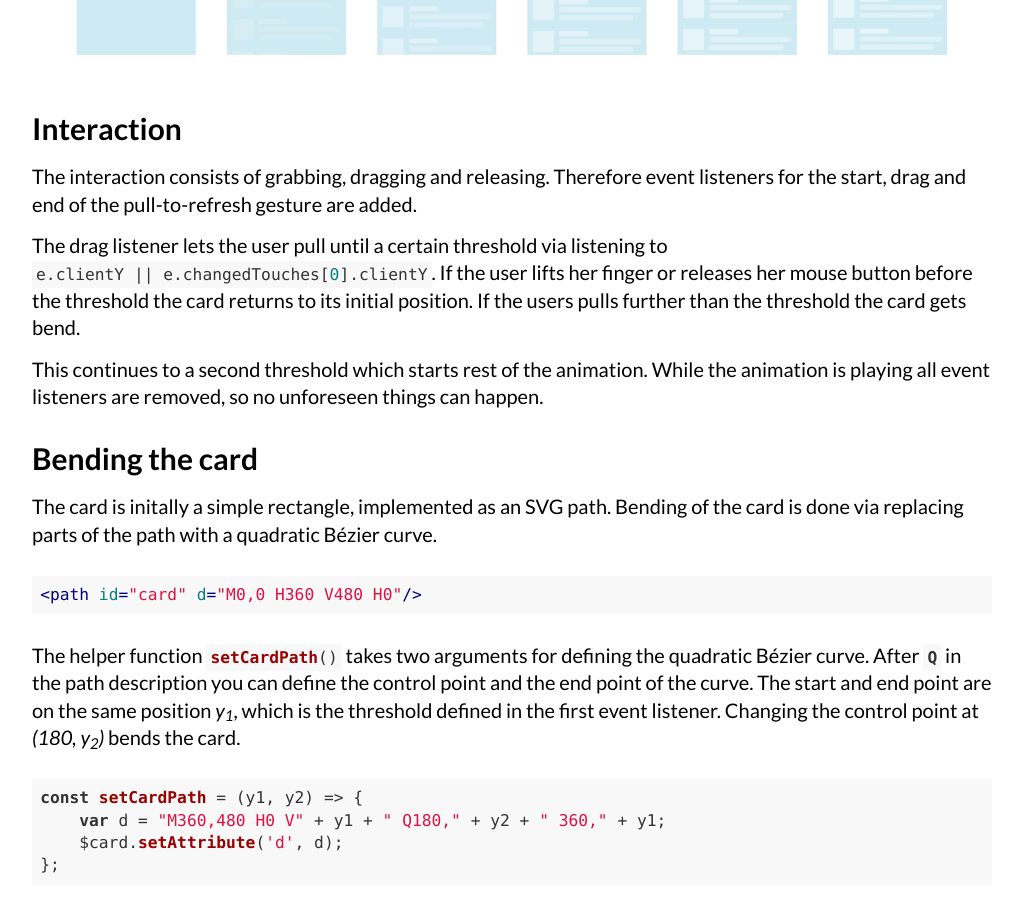
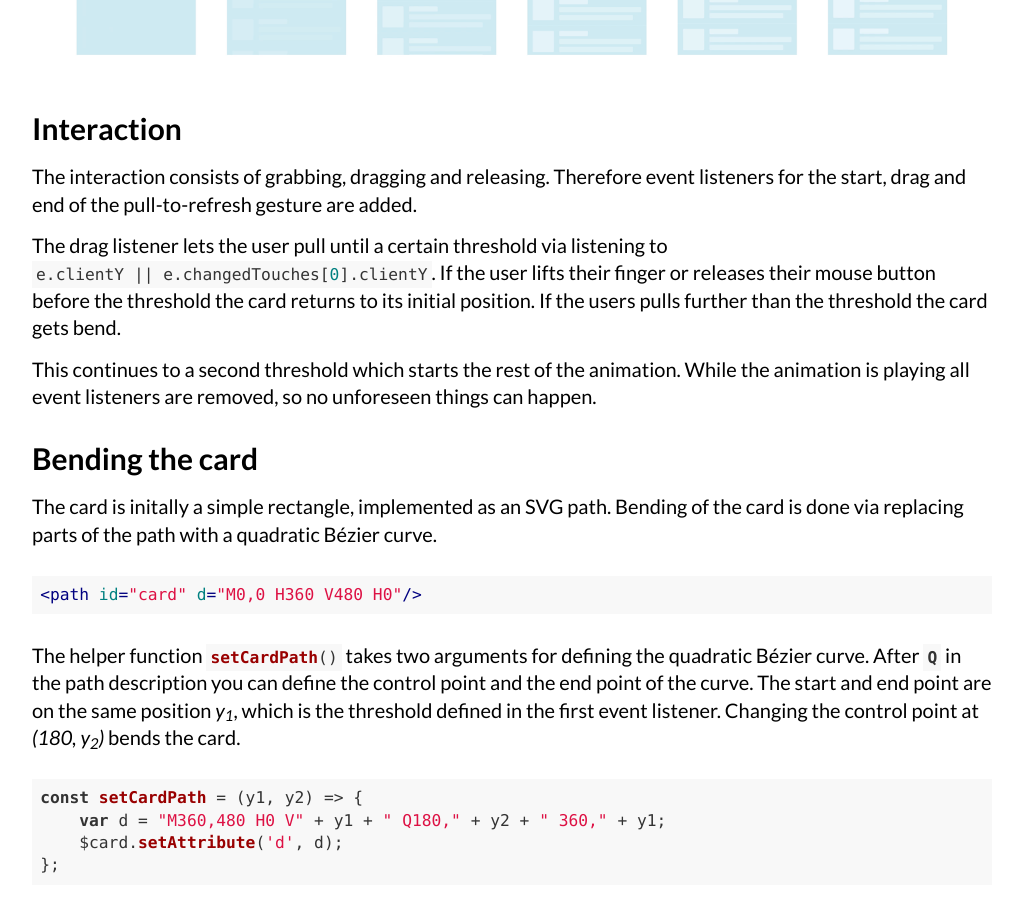
Before and after one commit to Lorti/manu.ninja, a Jekyll site: the page built from _posts/2016-10-23-using-web-technologies-for-a-pull-to-refresh-animation.md, in a window 1280 px wide and 900 px high, scrolled down 1645 px. Shown: the whole window, without its empty margins (128-1150 px from the left). Built offline with Jekyll 4.4.1, drawn with Linux system fonts in a browser that asks for light colours; nearby versions of some CDN libraries; comment, search, counter and statistics services are not loaded; some of the changed text lies outside the part shown.

Commit message:
gender-inclusive language

````diff
--- a/_posts/2016-10-23-using-web-technologies-for-a-pull-to-refresh-animation.md
+++ b/_posts/2016-10-23-using-web-technologies-for-a-pull-to-refresh-animation.md
@@ -23,9 +23,9 @@ The following sections explain the different parts of the animation. You can try
 
 The interaction consists of grabbing, dragging and releasing. Therefore event listeners for the start, drag and end of the pull-to-refresh gesture are added.
 
-The drag listener lets the user pull until a certain threshold via listening to `e.clientY || e.changedTouches[0].clientY`{:.js}. If the user lifts her finger or releases her mouse button before the threshold the card returns to its initial position. If the users pulls further than the threshold the card gets bend.
+The drag listener lets the user pull until a certain threshold via listening to `e.clientY || e.changedTouches[0].clientY`{:.js}. If the user lifts their finger or releases their mouse button before the threshold the card returns to its initial position. If the users pulls further than the threshold the card gets bend.
 
-This continues to a second threshold which starts rest of the animation. While the animation is playing all event listeners are removed, so no unforeseen things can happen.
+This continues to a second threshold which starts the rest of the animation. While the animation is playing all event listeners are removed, so no unforeseen things can happen.
 
 ## Bending the card
 
@@ -160,7 +160,7 @@ The end of the loading process is signaled by a "bubble burst" of the progress i
 
 ## Closing animation
 
-The closing animation is used at the end of the animation or if the users lifts her finger or releases her mouse button before triggering the animation.
+The closing animation is used at the end of the animation or if the users lifts their finger or releases their mouse button before triggering the animation.
 
 ``` js
 const progress = timestamp - start;
````
